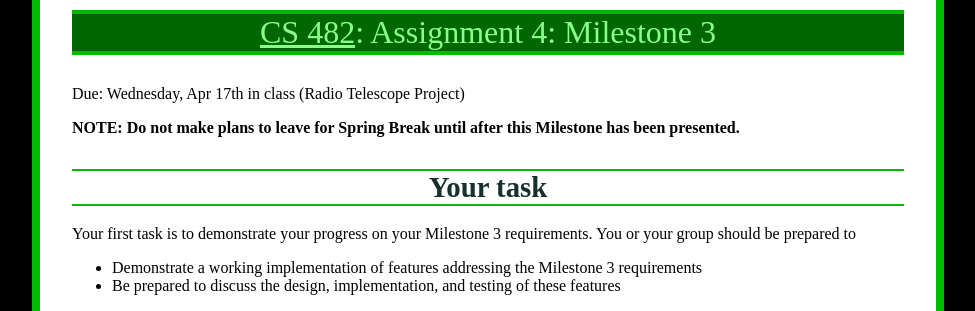
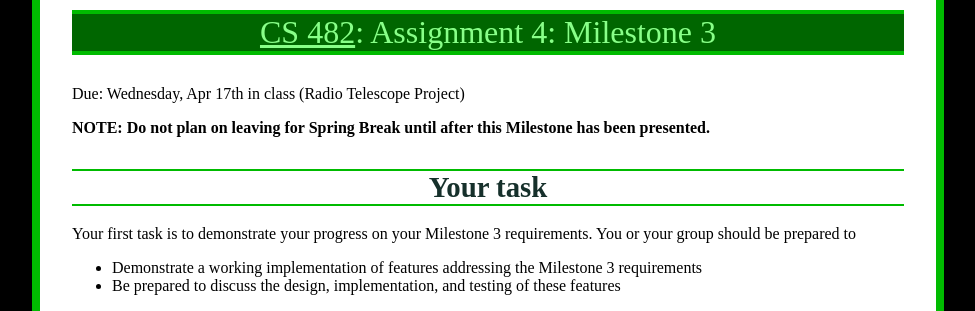
Before and after one commit to ycpcs/cs482-spring2019, a Jekyll site: the page built from assign/assign04.md, in a window 1280 px wide. Shown: the top 311 px of the page, without its empty margins (152-1127 px from the left). Built offline with Jekyll 4.4.1, drawn with Linux system fonts in a browser that asks for light colours.

```diff
--- a/assign/assign04.md
+++ b/assign/assign04.md
@@ -9,7 +9,7 @@ Due: Monday, Apr 15th in class (Projects other than Radio Telescope)
 
 Due: Wednesday, Apr 17th in class (Radio Telescope Project)
 
-**NOTE: Do not make plans to leave for Spring Break until after this Milestone has been presented.**
+**NOTE: Do not plan on leaving for Spring Break until after this Milestone has been presented.**
 
 # Your task
 
```
Also changed, not shown: index.md (+1 -1 lines), syllabus.md (+1 -1 lines).
